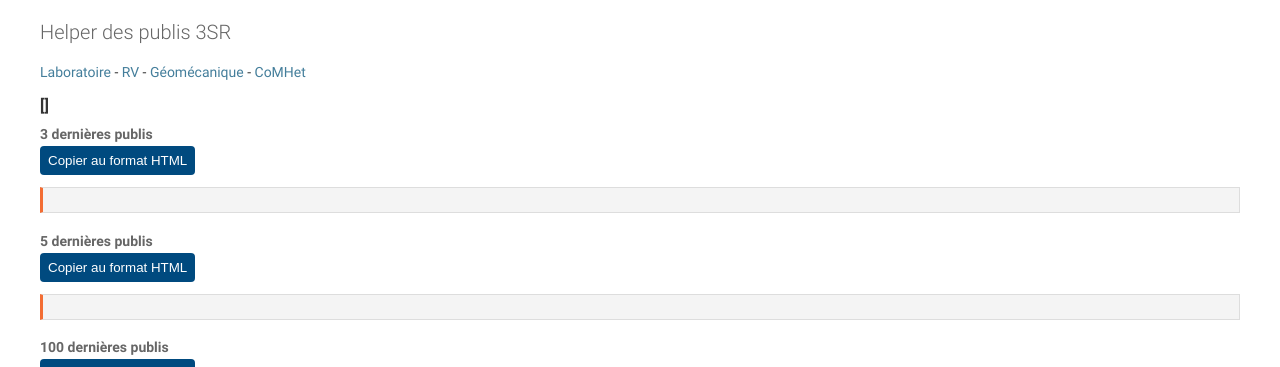
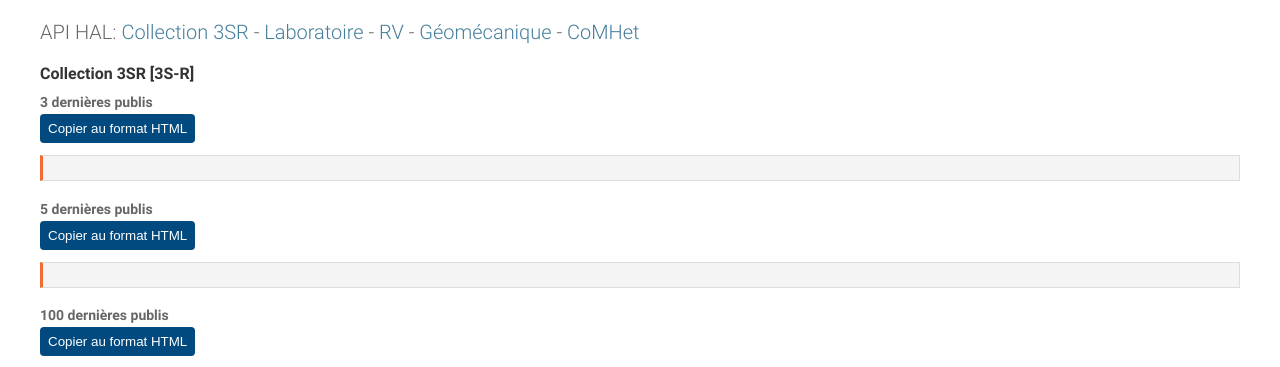
Before and after one commit to roubin/web3sr, a Django app: page /publi/ in a window 1280 px wide; the page is wider, and only the part inside the window is pictured. Shown: the top 367 px of that part. Run offline with Django 3.2, Linux system fonts and the light colour scheme; data that the repository does not hold is empty.

Commit message:
Collection

```diff
--- a/publi/views.py
+++ b/publi/views.py
@@ -6,13 +6,15 @@
     from time import strftime
     from time import gmtime
 
-    publis = requests.get('http://api.archives-ouvertes.fr/search/3S-R?q=(docType_s:ART)&sort=producedDate_tdate desc&rows=100&fl=*').json()
+    structure = {"name": "Collection 3SR", "id": "3S-R"}
+    publis = requests.get("http://api.archives-ouvertes.fr/search/{}?q=(docType_s:ART)&sort=producedDate_tdate desc&rows=100&fl=*".format(structure.get("id"))).json()
 
     date = strftime("%d/%m/%Y", gmtime())
     context = {"publis": publis["response"]["docs"],
                "publis3": publis["response"]["docs"][:3],
                "publis5": publis["response"]["docs"][:5],
-               "date": date}
+               "date": date,
+               "structure": structure}
     return render(request, 'publi.html', context)
 
 
--- a/templates/publi.html
+++ b/templates/publi.html
@@ -102,8 +102,7 @@
 <body>
     <div id="container">
         <div id="content">
-            <h1>Helper des publis 3SR</h1>
-            <a href="{% url 'publi:labo' %}">Laboratoire</a> - <a href="{% url 'publi:rv' %}">RV</a> - <a href="{% url 'publi:geomecanique' %}">Géomécanique</a> - <a href="{% url 'publi:comhet' %}">CoMHet</a>
+            <h1>API HAL: <a href="{% url 'publi:index' %}">Collection 3SR</a> - <a href="{% url 'publi:labo' %}">Laboratoire</a> - <a href="{% url 'publi:rv' %}">RV</a> - <a href="{% url 'publi:geomecanique' %}">Géomécanique</a> - <a href="{% url 'publi:comhet' %}">CoMHet</a></h1>
             <h2>{{structure.name}} [{{structure.id}}]</h2>
             <h3>3 dernières publis</h3>
             <button id="button1" onclick="CopyToClipboard('copy1')">Copier au format HTML</button>
```
